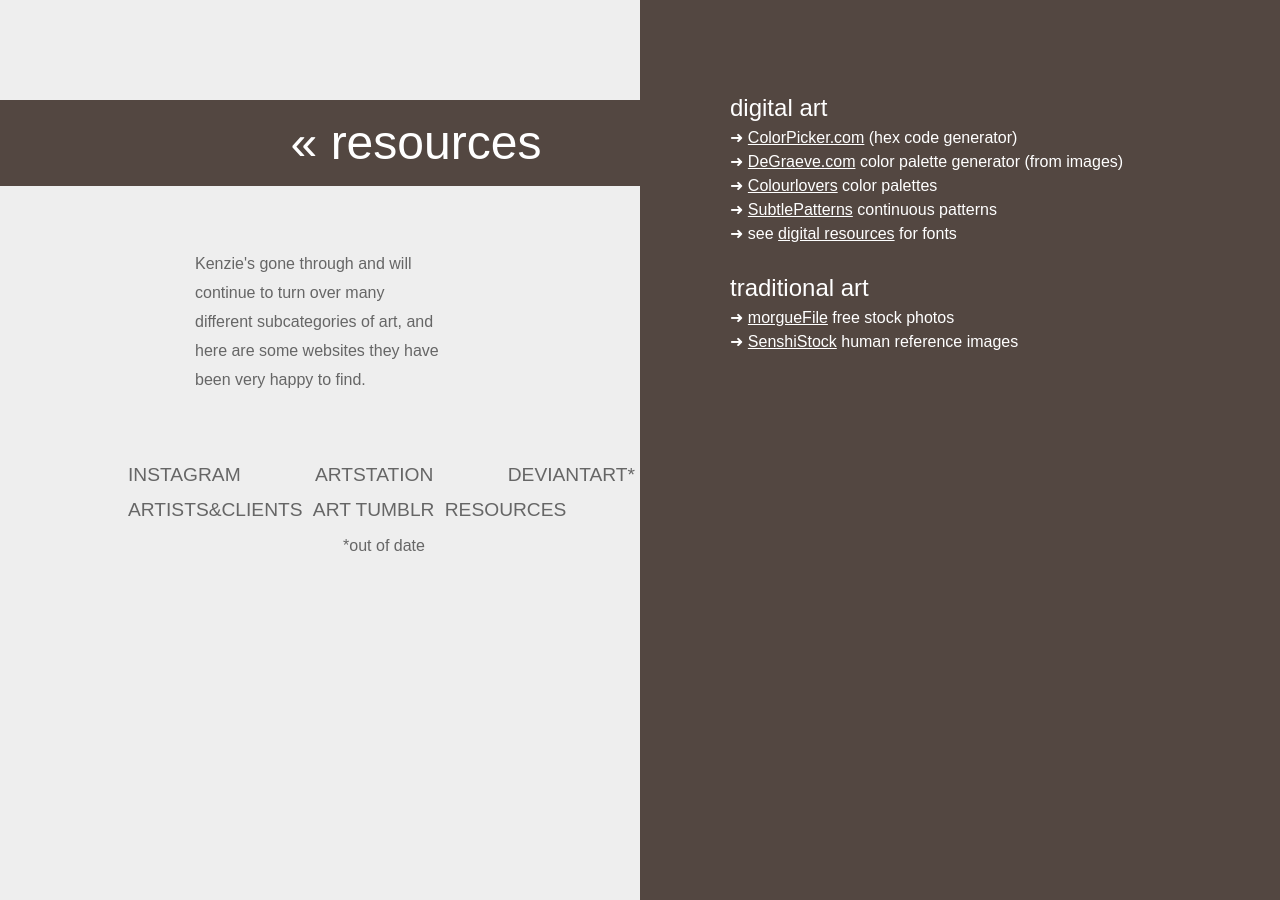
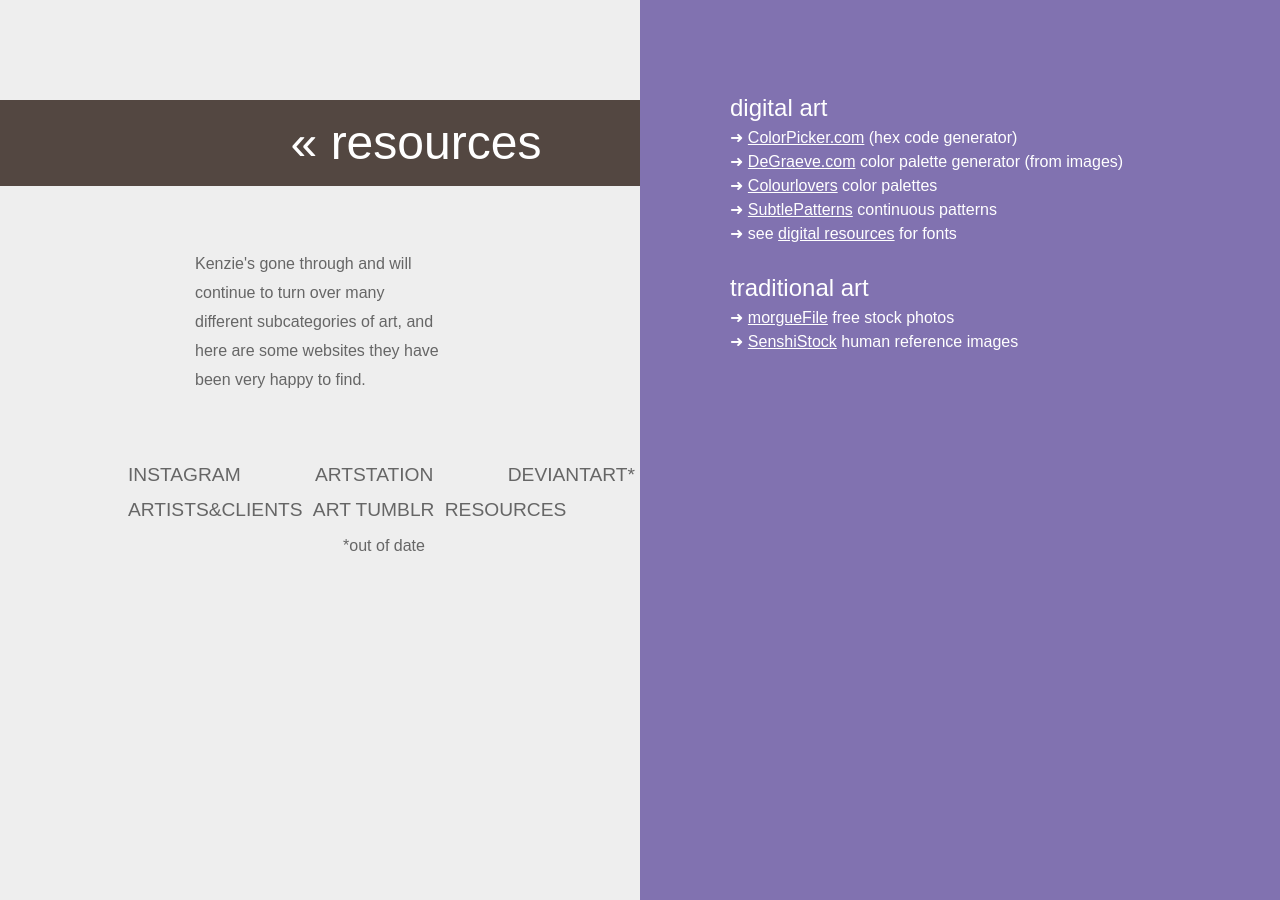
Before and after one commit to kenziebottoms/kenzie-ink-v1, a Jekyll site: the page built from ink-resources.md, in a window 1280 px wide. Built offline with Jekyll 4.4.1, drawn with Linux system fonts in a browser that asks for light colours; nearby versions of some CDN libraries.

Commit message:
fixed non-purple ink bg

```diff
--- a/css/site.css
+++ b/css/site.css
@@ -375,8 +375,11 @@
 		left: 0;
 	}
 }
-	#sidebar.ink, #sidebar.kenzie {
+	#sidebar.kenzie {
 		background: #534741;
+	}
+	#sidebar.ink {
+		background: #8172B0;
 	}
 		#sidebar.kenzie h2 {
 			color: #ffffff;
```
